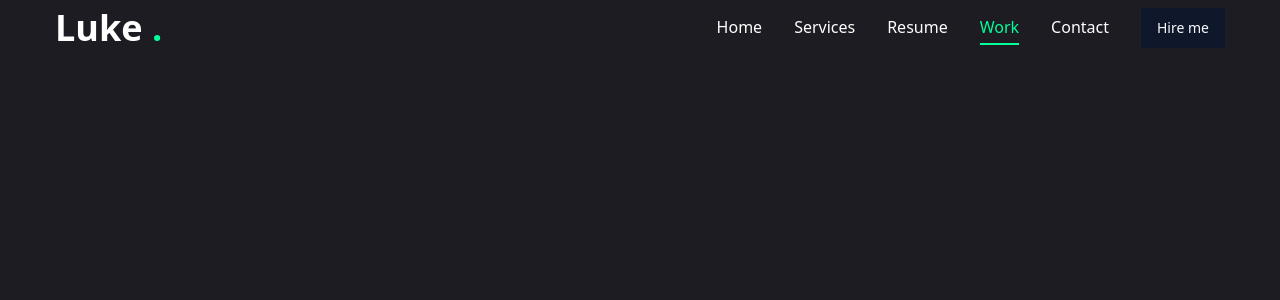
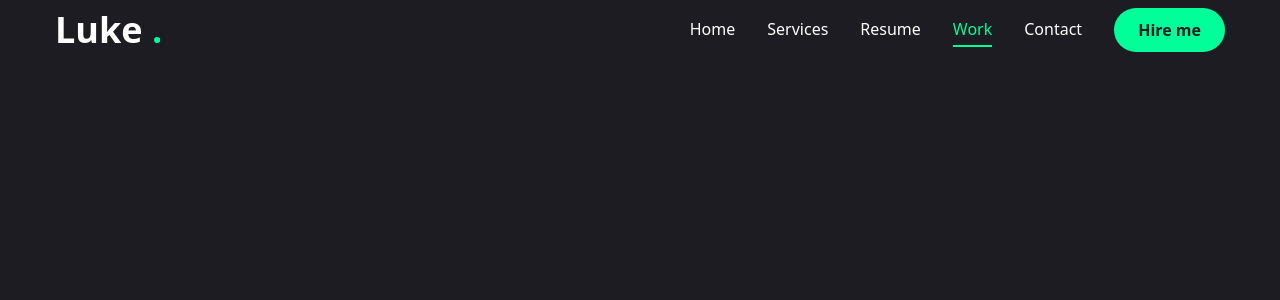
Before and after one commit to nishatislam04/portfolio, a Next.js app: page /work in a window 1280 px wide. Shown: the top 300 px of the page. Built offline with nearby package versions, Linux system fonts and the light colour scheme.

Commit message:
add: mobile-nav

```diff
--- a/components/Header.jsx
+++ b/components/Header.jsx
@@ -1,6 +1,7 @@
 import Link from "next/link";
 import Nav from "./Nav";
 import { Button } from "./ui/button";
+import MobileNav from "./MobileNav";
 
 export default function Header() {
 	return (
@@ -17,6 +18,10 @@
 						<Button>Hire me</Button>
 					</Link>
 				</div>
+
+				<div className="xl:hidden">
+					<MobileNav />
+				</div>
 			</div>
 		</header>
 	);
--- /dev/null
+++ b/components/MobileNav.jsx
@@ -0,0 +1,46 @@
+"use client";
+
+import { usePathname } from "next/navigation";
+import { Sheet, SheetContent, SheetTrigger } from "./ui/sheet";
+import { CiMenuFries } from "react-icons/ci";
+import Link from "next/link";
+
+const links = [
+	{ name: "home", path: "/" },
+	{ name: "services", path: "/services" },
+	{ name: "resume", path: "/resume" },
+	{ name: "work", path: "/work" },
+	{ name: "contact", path: "/contact" },
+];
+
+export default function MobileNav() {
+	const pathnname = usePathname();
+	return (
+		<Sheet>
+			<SheetTrigger className="flex items-center justify-center">
+				<CiMenuFries className="text-[32px] text-accent" />
+			</SheetTrigger>
+			<SheetContent className="flex flex-col">
+				<div className="mt-32 mb-40 text-2xl text-center ">
+					<Link href="/">
+						<h1 className="text-4xl font-semibold ">
+							Luke<span className="text-accent">.</span>
+						</h1>
+					</Link>
+				</div>
+				<nav className="flex flex-col items-center justify-center gap-8">
+					{links.map((link) => (
+						<Link
+							href={link.path}
+							key={link.name}
+							className={`${
+								link.path === pathnname && "text-accent border-b-2 border-accent"
+							} text-xl capitalize hover:text-accent transition-all`}>
+							{link.name}
+						</Link>
+					))}
+				</nav>
+			</SheetContent>
+		</Sheet>
+	);
+}
--- a/components/ui/button.jsx
+++ b/components/ui/button.jsx
@@ -1,28 +1,23 @@
-import * as React from "react"
-import { Slot } from "@radix-ui/react-slot"
+import * as React from "react";
+import { Slot } from "@radix-ui/react-slot";
 import { cva } from "class-variance-authority";
 
-import { cn } from "@/lib/utils"
+import { cn } from "@/lib/utils";
 
 const buttonVariants = cva(
-  "inline-flex items-center justify-center gap-2 whitespace-nowrap rounded-md text-sm font-medium ring-offset-white transition-colors focus-visible:outline-none focus-visible:ring-2 focus-visible:ring-slate-950 focus-visible:ring-offset-2 disabled:pointer-events-none disabled:opacity-50 [&_svg]:pointer-events-none [&_svg]:size-4 [&_svg]:shrink-0 dark:ring-offset-slate-950 dark:focus-visible:ring-slate-300",
+	"inline-flex items-center justify-center whitespace-nowrap rounded-full text-base font-semibold ring-offset-white transition-colors",
 	{
 		variants: {
 			variant: {
-        default: "bg-slate-900 text-slate-50 hover:bg-slate-900/90 dark:bg-slate-50 dark:text-slate-900 dark:hover:bg-slate-50/90",
-        destructive:
-          "bg-red-500 text-slate-50 hover:bg-red-500/90 dark:bg-red-900 dark:text-slate-50 dark:hover:bg-red-900/90",
+				default: "bg-accent text-primary hover:bg-accent-hover",
+				primary: "bg-primary text-white",
 				outline:
-          "border border-slate-200 bg-white hover:bg-slate-100 hover:text-slate-900 dark:border-slate-800 dark:bg-slate-950 dark:hover:bg-slate-800 dark:hover:text-slate-50",
-        secondary:
-          "bg-slate-100 text-slate-900 hover:bg-slate-100/80 dark:bg-slate-800 dark:text-slate-50 dark:hover:bg-slate-800/80",
-        ghost: "hover:bg-slate-100 hover:text-slate-900 dark:hover:bg-slate-800 dark:hover:text-slate-50",
-        link: "text-slate-900 underline-offset-4 hover:underline dark:text-slate-50",
+					"border border-accent bg-transparent text-accent hover:bg-accent hover:text-primary",
 			},
 			size: {
-        default: "h-10 px-4 py-2",
-        sm: "h-9 rounded-md px-3",
-        lg: "h-11 rounded-md px-8",
+				default: "h-[44px] px-6",
+				sm: "h-[48px] px-6",
+				lg: "h-[56px] px-8 text-sm uppercase tracking-[2px]",
 				icon: "h-10 w-10",
 			},
 		},
@@ -31,17 +26,20 @@
 			size: "default",
 		},
 	}
-)
+);
 
-const Button = React.forwardRef(({ className, variant, size, asChild = false, ...props }, ref) => {
-  const Comp = asChild ? Slot : "button"
+const Button = React.forwardRef(
+	({ className, variant, size, asChild = false, ...props }, ref) => {
+		const Comp = asChild ? Slot : "button";
 		return (
-    (<Comp
+			<Comp
 				className={cn(buttonVariants({ variant, size, className }))}
 				ref={ref}
-      {...props} />)
+				{...props}
+			/>
 		);
-})
-Button.displayName = "Button"
+	}
+);
+Button.displayName = "Button";
 
-export { Button, buttonVariants }
+export { Button, buttonVariants };
--- a/components/ui/sheet.jsx
+++ b/components/ui/sheet.jsx
@@ -1,18 +1,17 @@
 "use client";
-import * as React from "react"
-import * as SheetPrimitive from "@radix-ui/react-dialog"
+import * as React from "react";
+import * as SheetPrimitive from "@radix-ui/react-dialog";
 import { cva } from "class-variance-authority";
-import { X } from "lucide-react"
+import { cn } from "@/lib/utils";
+import { IoMdClose } from "react-icons/io";
 
-import { cn } from "@/lib/utils"
+const Sheet = SheetPrimitive.Root;
 
-const Sheet = SheetPrimitive.Root
+const SheetTrigger = SheetPrimitive.Trigger;
 
-const SheetTrigger = SheetPrimitive.Trigger
+const SheetClose = SheetPrimitive.Close;
 
-const SheetClose = SheetPrimitive.Close
-
-const SheetPortal = SheetPrimitive.Portal
+const SheetPortal = SheetPrimitive.Portal;
 
 const SheetOverlay = React.forwardRef(({ className, ...props }, ref) => (
 	<SheetPrimitive.Overlay
@@ -21,12 +20,13 @@
 			className
 		)}
 		{...props}
-    ref={ref} />
-))
-SheetOverlay.displayName = SheetPrimitive.Overlay.displayName
+		ref={ref}
+	/>
+));
+SheetOverlay.displayName = SheetPrimitive.Overlay.displayName;
 
 const sheetVariants = cva(
-  "fixed z-50 gap-4 bg-white p-6 shadow-lg transition ease-in-out data-[state=open]:animate-in data-[state=closed]:animate-out data-[state=closed]:duration-300 data-[state=open]:duration-500 dark:bg-slate-950",
+	"fixed z-50 gap-4 bg-primary p-6 shadow-lg transition ease-in-out data-[state=open]:animate-in data-[state=closed]:animate-out data-[state=closed]:duration-300 data-[state=open]:duration-500 dark:bg-slate-950",
 	{
 		variants: {
 			side: {
@@ -35,65 +35,70 @@
 					"inset-x-0 bottom-0 border-t data-[state=closed]:slide-out-to-bottom data-[state=open]:slide-in-from-bottom",
 				left: "inset-y-0 left-0 h-full w-3/4 border-r data-[state=closed]:slide-out-to-left data-[state=open]:slide-in-from-left sm:max-w-sm",
 				right:
-          "inset-y-0 right-0 h-full w-3/4  border-l data-[state=closed]:slide-out-to-right data-[state=open]:slide-in-from-right sm:max-w-sm",
+					"inset-y-0 right-0 h-full w-3/4 data-[state=closed]:slide-out-to-right data-[state=open]:slide-in-from-right sm:max-w-sm",
 			},
 		},
 		defaultVariants: {
 			side: "right",
 		},
 	}
-)
+);
 
-const SheetContent = React.forwardRef(({ side = "right", className, children, ...props }, ref) => (
+const SheetContent = React.forwardRef(
+	({ side = "right", className, children, ...props }, ref) => (
 		<SheetPortal>
 			<SheetOverlay />
-    <SheetPrimitive.Content ref={ref} className={cn(sheetVariants({ side }), className)} {...props}>
+			<SheetPrimitive.Content
+				ref={ref}
+				className={cn(sheetVariants({ side }), className)}
+				{...props}>
 				{children}
-      <SheetPrimitive.Close
-        className="absolute right-4 top-4 rounded-sm opacity-70 ring-offset-white transition-opacity hover:opacity-100 focus:outline-none focus:ring-2 focus:ring-slate-950 focus:ring-offset-2 disabled:pointer-events-none data-[state=open]:bg-slate-100 dark:ring-offset-slate-950 dark:focus:ring-slate-300 dark:data-[state=open]:bg-slate-800">
-        <X className="h-4 w-4" />
+				<SheetPrimitive.Close className="absolute transition-opacity outline-none right-8 top-8">
+					<IoMdClose className="text-3xl text-accent" />
 					<span className="sr-only">Close</span>
 				</SheetPrimitive.Close>
 			</SheetPrimitive.Content>
 		</SheetPortal>
-))
-SheetContent.displayName = SheetPrimitive.Content.displayName
+	)
+);
+SheetContent.displayName = SheetPrimitive.Content.displayName;
 
-const SheetHeader = ({
-  className,
-  ...props
-}) => (
+const SheetHeader = ({ className, ...props }) => (
 	<div
 		className={cn("flex flex-col space-y-2 text-center sm:text-left", className)}
-    {...props} />
-)
-SheetHeader.displayName = "SheetHeader"
+		{...props}
+	/>
+);
+SheetHeader.displayName = "SheetHeader";
 
-const SheetFooter = ({
-  className,
-  ...props
-}) => (
+const SheetFooter = ({ className, ...props }) => (
 	<div
-    className={cn("flex flex-col-reverse sm:flex-row sm:justify-end sm:space-x-2", className)}
-    {...props} />
-)
-SheetFooter.displayName = "SheetFooter"
+		className={cn(
+			"flex flex-col-reverse sm:flex-row sm:justify-end sm:space-x-2",
+			className
+		)}
+		{...props}
+	/>
+);
+SheetFooter.displayName = "SheetFooter";
 
 const SheetTitle = React.forwardRef(({ className, ...props }, ref) => (
 	<SheetPrimitive.Title
 		ref={ref}
 		className={cn("text-lg font-semibold text-slate-950 dark:text-slate-50", className)}
-    {...props} />
-))
-SheetTitle.displayName = SheetPrimitive.Title.displayName
+		{...props}
+	/>
+));
+SheetTitle.displayName = SheetPrimitive.Title.displayName;
 
 const SheetDescription = React.forwardRef(({ className, ...props }, ref) => (
 	<SheetPrimitive.Description
 		ref={ref}
 		className={cn("text-sm text-slate-500 dark:text-slate-400", className)}
-    {...props} />
-))
-SheetDescription.displayName = SheetPrimitive.Description.displayName
+		{...props}
+	/>
+));
+SheetDescription.displayName = SheetPrimitive.Description.displayName;
 
 export {
 	Sheet,
@@ -106,4 +111,4 @@
 	SheetFooter,
 	SheetTitle,
 	SheetDescription,
-}
+};
--- a/package.json
+++ b/package.json
@@ -19,10 +19,10 @@
     "clsx": "^2.1.1",
     "framer-motion": "^12.0.0-alpha.2",
     "lucide-react": "^0.468.0",
-    "motion": "^12.0.0-alpha.2",
     "next": "15.0.4",
     "react": "^19.0.0",
     "react-dom": "^19.0.0",
+    "react-icons": "^5.4.0",
     "tailwind-merge": "^2.5.5",
     "tailwindcss-animate": "^1.0.7"
   },
```
Also changed, not shown: 1 other file (tests, documents, lock files or other folders). Lines whose indentation alone changed are shown as unchanged.
